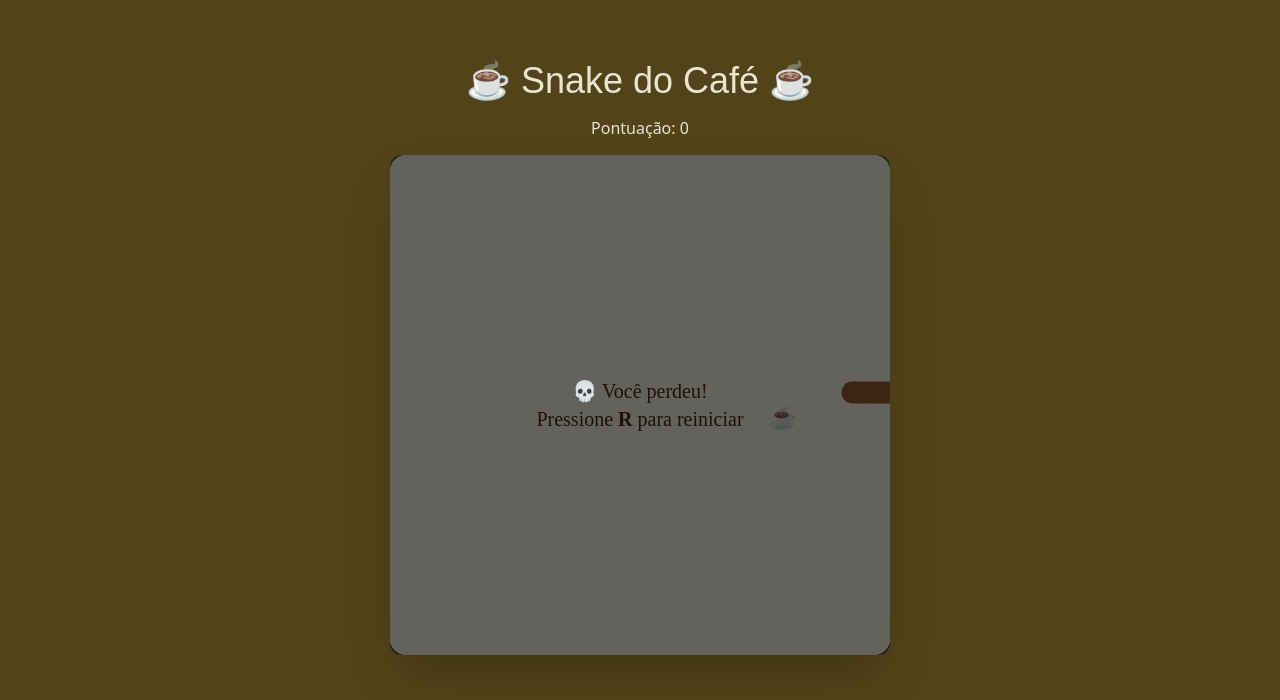
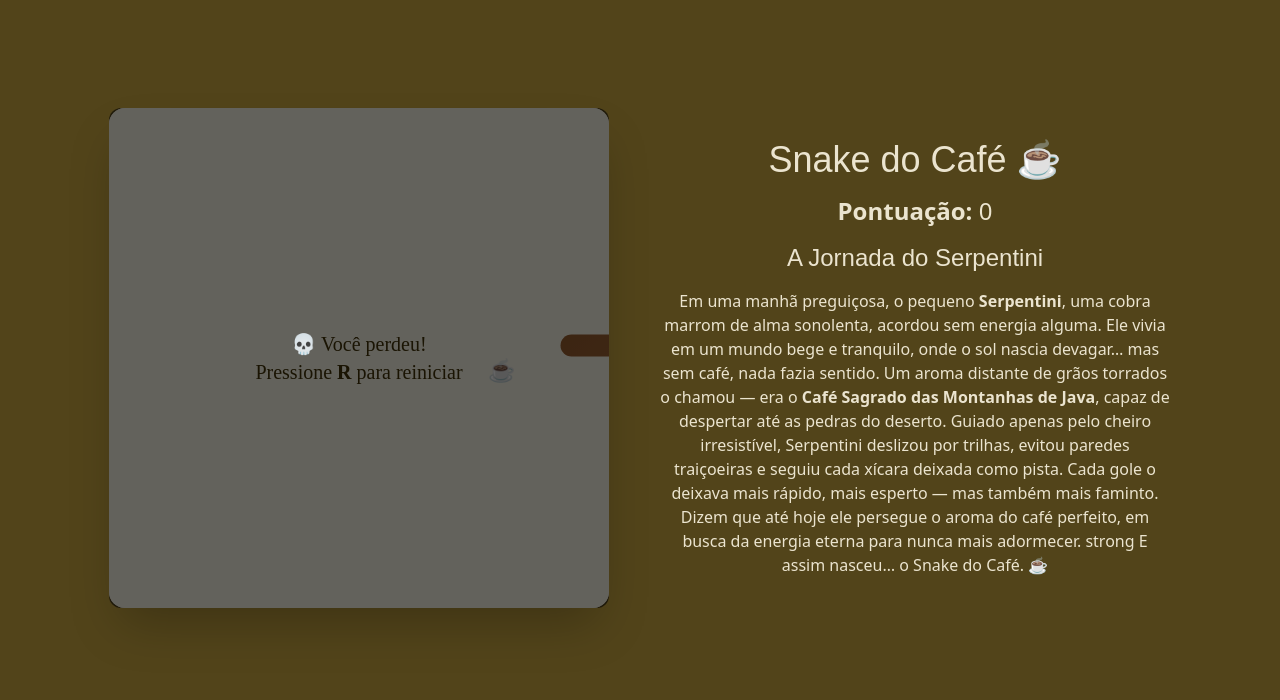
Before and after one commit to LuizLaikovski/Portfolio-2.0, a React (Vite) app in the folder portfolio-2.0/: page / in a window 1280 px wide. Shown: the part 2842-3542 px from the top of the page. Built offline with nearby package versions, Linux system fonts and the light colour scheme.

Commit message:
title and history

```diff
--- a/portfolio-2.0/src/components/SnakeGame.tsx
+++ b/portfolio-2.0/src/components/SnakeGame.tsx
@@ -176,15 +176,7 @@ export default function SnakeGame() {
   }, [running]);
 
     return (
-        <div className="max-sm:hidden h-screen overflow-hidden bg-[var(--secondary-color)] flex flex-col justify-center items-center">
-            <h2 className="text-[var(--bg-color)] font-[Merienda] text-4xl">
-                ☕ Snake do Café ☕
-            </h2>
-
-            <p className="text-[var(--bg-color)]" style={{color: "#ebe4cf", margin: "15px 0 15px 0"}}>
-                Pontuação: {score}
-            </p>
-
+        <div className="max-sm:hidden h-screen overflow-hidden bg-[var(--secondary-color)] flex justify-center items-center">
             <div className="relative">
                 <canvas
                     ref={canvasRef}
@@ -202,6 +194,25 @@ export default function SnakeGame() {
                     </div>
                 )}
             </div>
+
+            <div className="text-center w-[40dvw]" style={{margin: "0 0 0 50px"}}>
+              <h2 className="text-[var(--bg-color)] font-[Merienda] text-4xl">
+                  Snake do Café ☕
+              </h2>
+
+              <p className="text-[var(--bg-color)] text-2xl" style={{color: "#ebe4cf", margin: "15px 0 15px 0"}}>
+                  <strong>Pontuação: </strong>{score}
+              </p>
+
+              <h1 className="text-2xl" style={{color: "#ebe4cf", margin: "0 0 15px 0"}}>A Jornada do Serpentini</h1>
+
+              <p style={{color: "#ebe4cf"}}>
+              Em uma manhã preguiçosa, o pequeno <strong>Serpentini</strong>, uma cobra marrom de alma sonolenta, acordou sem energia alguma. Ele vivia em um mundo bege e tranquilo, onde o sol nascia devagar… mas sem café, nada fazia sentido. Um aroma distante de grãos torrados o chamou — era o <strong>Café Sagrado das Montanhas de Java</strong>, capaz de despertar até as pedras do deserto.
+              Guiado apenas pelo cheiro irresistível, Serpentini deslizou por trilhas, evitou paredes traiçoeiras e seguiu cada xícara deixada como pista. Cada gole o deixava mais rápido, mais esperto — mas também mais faminto. Dizem que até hoje ele persegue o aroma do café perfeito, em busca da energia eterna para nunca mais adormecer.
+              strong E assim nasceu… o Snake do Café. ☕
+              </p>
+            </div>
+
         </div>
     );
 }
```
